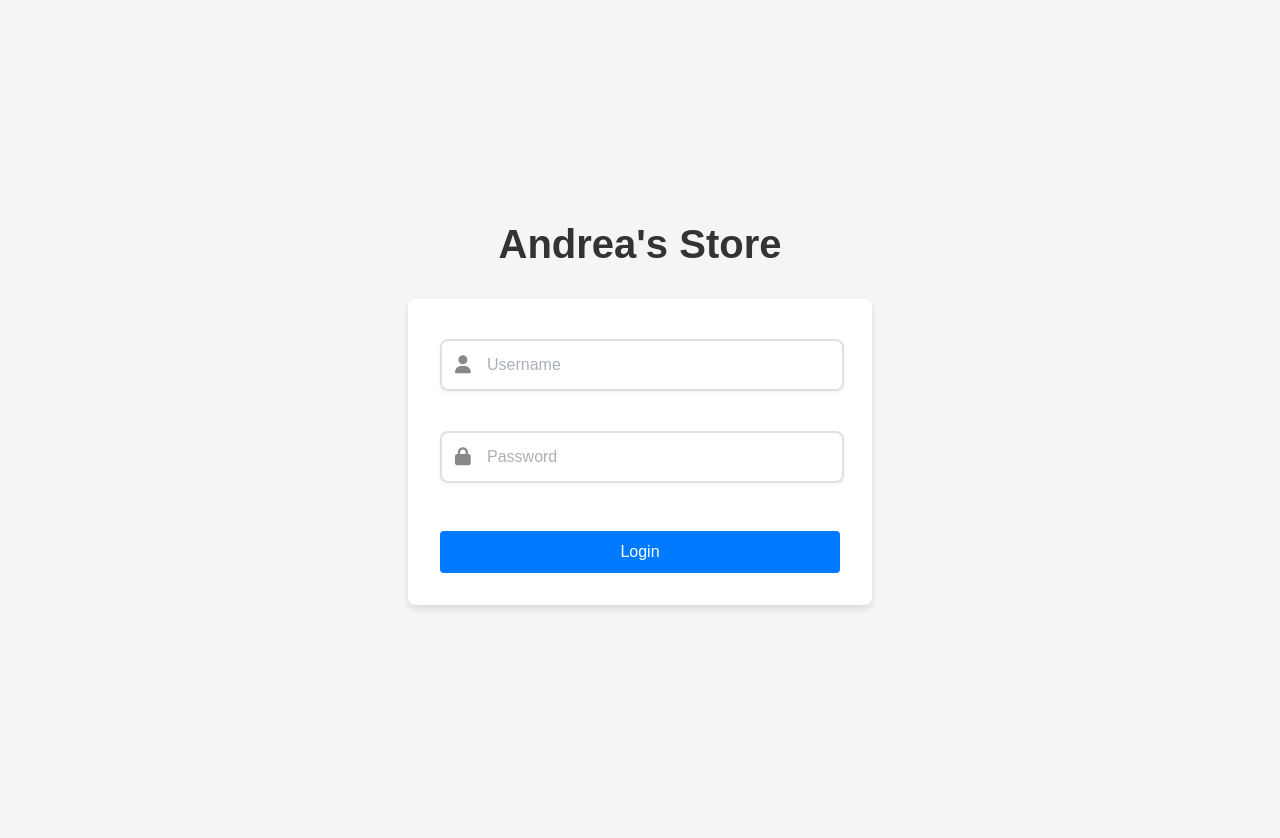
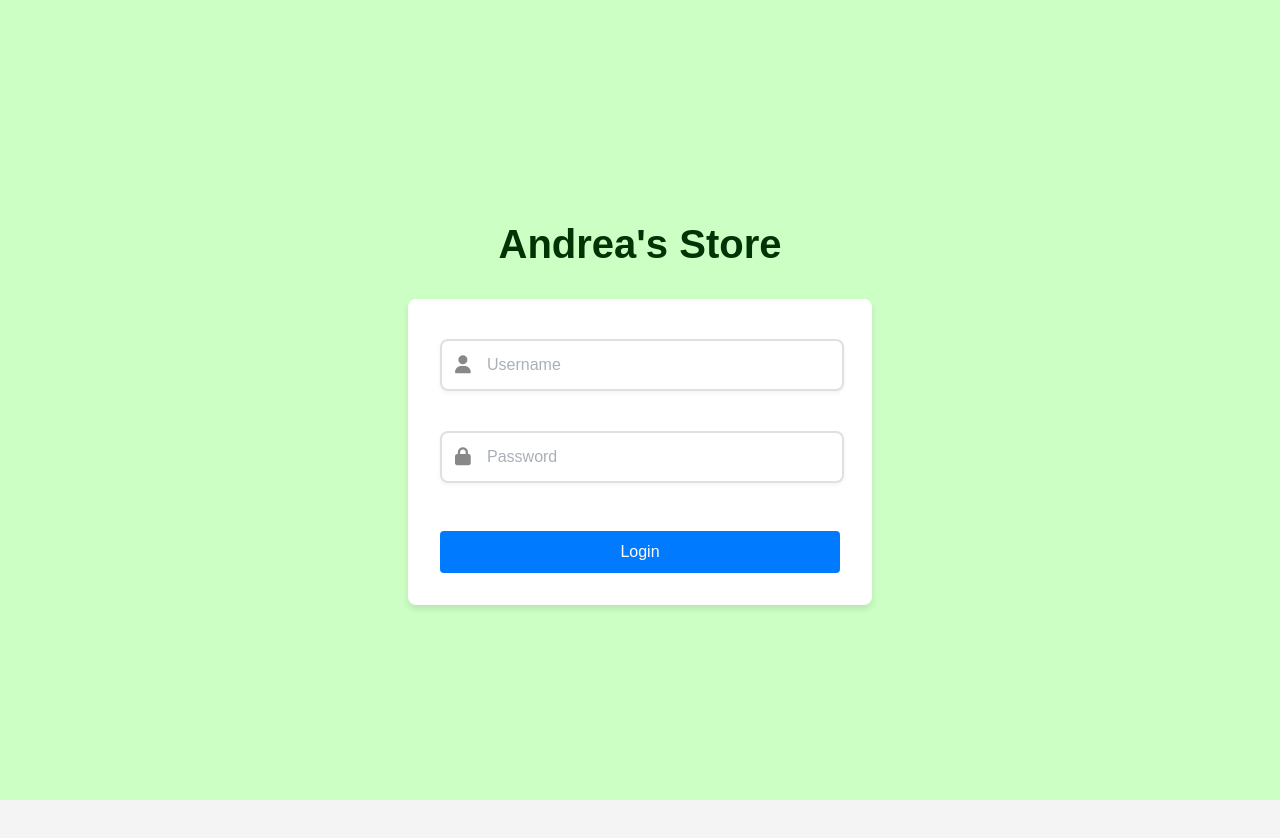
Before and after one commit to redpusha/andrea-s-store, an Angular app: page /login in a window 1280 px wide. Shown: the top 838 px of the page. Built offline with nearby package versions, Linux system fonts and the light colour scheme.

Commit message:
modifica dello style nella home e nella login

```diff
--- a/src/app/home-page-product/home-page-product.component.css
+++ b/src/app/home-page-product/home-page-product.component.css
@@ -16,7 +16,7 @@ body {
 
 .card {
     width: 300px;
-    background-color: #fff;
+    background-color: #ccffc4;
     border-radius: 8px;
     overflow: hidden;
     box-shadow: 0 4px 6px rgba(0, 0, 0, 0.1);
--- a/src/app/home/home.component.css
+++ b/src/app/home/home.component.css
@@ -29,7 +29,7 @@
 }
 
 .navbar {
-    background-color: #56e054e0;
+    background-color: #5fff50;
     overflow: hidden;
     display: flex;
     padding: 10px 20px;
@@ -40,14 +40,14 @@
 }
 
 .navbar a {
-    color: white;
+    color: black;
     text-decoration: none;
     padding: 14px 20px;
     text-align: center;
 }
 
 .navbar a:hover {
-    background-color: #575757;
+    background-color: #00b800;
 }
 
 
--- a/src/app/login/login.component.css
+++ b/src/app/login/login.component.css
@@ -4,8 +4,8 @@
     flex-direction: column;
     justify-content: center;
     align-items: center;
-    background-color: #f5f5f5;
-    margin: au;
+    background-color: #ccffc4;
+    margin: auto;
     padding: 0;
     overflow: hidden;
     position: fixed;
@@ -96,7 +96,7 @@ input:hover {
 }
 
 h1 {
-    color: #333;
+    color: #003404;
     margin-bottom: 2rem;
     font-size: 2.5rem;
 }
```
